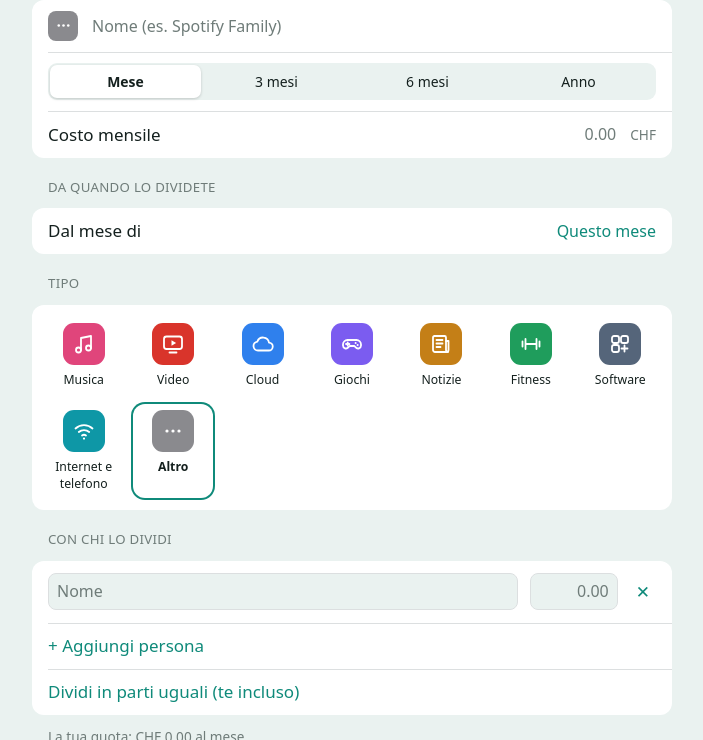
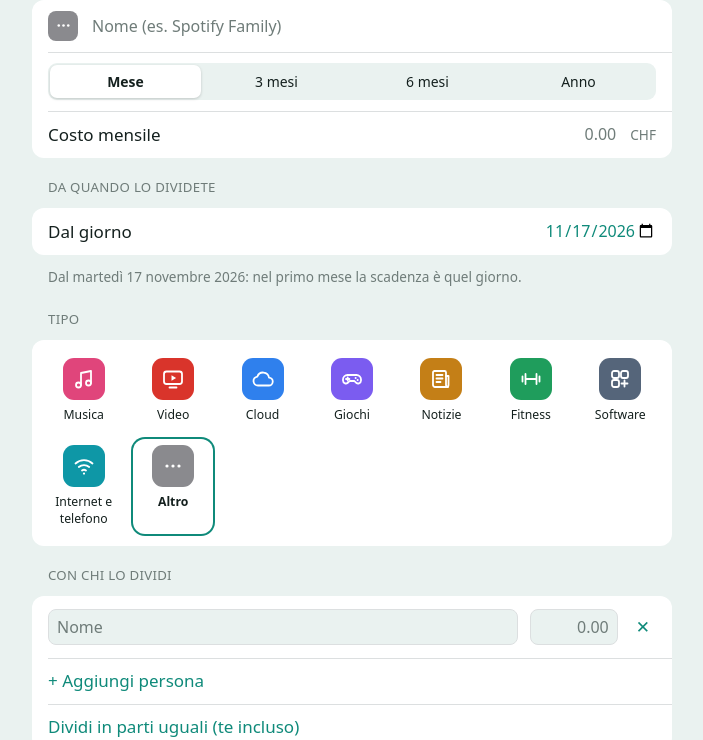
Before and after one commit to Patolorini/quote-abbonamenti-web, a plain HTML site: page index.html in a window 1280 px wide. Both pictures are taken after a click on the button "Aggiungi il primo abbonamento". Shown: the part 60-800 px from the top of the page, without its empty margins (288-991 px from the left). Drawn offline with Linux system fonts and the light colour scheme.

Commit message:
Inizio dell'abbonamento con giorno, mese e anno
Il campo "Da quando lo dividete" ora è una data completa: nel primo mese
la scadenza è il giorno scelto. Versione web 1.3 e APK Android 1.3.

Co-Authored-By: Claude Opus 5.5 <noreply@anthropic.com>
Claude-Session: https://claude.ai/code/session_01KVsszVKqred42xGUQ1RCeT

```diff
--- a/index.html
+++ b/index.html
@@ -802,8 +802,11 @@ function editSub(sub) {
   let catTouched = !isNew, eff = 0, delConfirm = false;
   // da quando lo dividete: mesi indietro rispetto a oggi (0 = questo mese)
   const monthsAgo = (dt) => (now().getFullYear() - dt.getFullYear()) * 12 + now().getMonth() - dt.getMonth();
-  const origStart = sub ? Math.max(0, monthsAgo(new Date(sub.createdAt || 0))) : 0;
-  let startAgo = isNew ? Math.max(0, Math.min(36, monthsAgo(new Date(view.y, view.m, 1)))) : Math.min(origStart, 36), pastPaid = true;
+  const origDate = sub ? startOfDay(new Date(sub.createdAt || 0)) : startOfDay(now());
+  const origStart = Math.max(0, monthsAgo(origDate));
+  // nuovo abbonamento mentre guardi un mese passato: parte dal 1° di quel mese
+  let startDate = isNew && monthsAgo(new Date(view.y, view.m, 1)) > 0 ? new Date(view.y, view.m, 1) : origDate, pastPaid = true;
+  const isoDay = (dt) => `${dt.getFullYear()}-${two(dt.getMonth() + 1)}-${two(dt.getDate())}`;
   if (sub && Object.keys(S.payments[k] || {}).some((x) => x.startsWith(sub.id + "|"))) eff = 1;
   const cleanMembers = () => d.members.map((x) => ({ name: x.name.trim(), share: round2(x.share) })).filter((x) => x.name && x.share > 0);
   const termsChanged = () => { if (isNew) return false; const a = JSON.stringify({ t: round2(cur.total), m: cur.members.map((x) => [personKey(x.name), round2(x.share)]) }); const b = JSON.stringify({ t: round2(d.total), m: cleanMembers().map((x) => [personKey(x.name), x.share]) }); return a !== b; };
@@ -828,19 +831,19 @@ function editSub(sub) {
       body.append(g1);
       // inizio
       body.append(el("div", "sechead", "Da quando lo dividete"));
-      const gs = el("div", "group"); const rs0 = el("div", "row"); rs0.append(el("span", "grow", "Dal mese di"));
-      const ss = el("select", "in"); ss.id = "fStart"; ss.setAttribute("aria-label", "Da quando lo dividete");
-      const maxAgo = Math.max(36, origStart);
-      for (let a = 0; a <= maxAgo; a++) { if (a > 36 && a !== origStart) continue; const dd = new Date(now().getFullYear(), now().getMonth() - a, 1); ss.append(new Option(a === 0 ? "Questo mese" : a === 1 ? `Mese scorso (${MONTHS[dd.getMonth()]})` : `${cap(MONTHS[dd.getMonth()])} ${dd.getFullYear()}`, a)); }
-      ss.value = startAgo; ss.addEventListener("change", () => { startAgo = +ss.value; draw(); });
-      rs0.append(ss); gs.append(rs0);
-      const newPast = startAgo > (isNew ? 0 : origStart) ? startAgo - (isNew ? 0 : origStart) : 0;
+      const gs = el("div", "group"); const rs0 = el("div", "row"); const ls0 = el("label", "grow", "Dal giorno"); ls0.htmlFor = "fStart";
+      const ss = el("input", "in link"); ss.type = "date"; ss.id = "fStart"; ss.value = isoDay(startDate);
+      ss.addEventListener("change", () => { if (!ss.value) { ss.value = isoDay(startDate); return; } const [yy, mm, dd] = ss.value.split("-").map(Number); startDate = new Date(yy, mm - 1, dd); draw(); });
+      rs0.append(ls0, ss); gs.append(rs0);
+      const startAgo = Math.max(0, monthsAgo(startDate));
+      const newPast = Math.max(0, startAgo - (isNew ? 0 : origStart));
       if (newPast) {
         const rp = el("div", "row"); const lp = el("label", "grow", newPast === 1 ? "Il mese scorso è già stato pagato" : `I ${newPast} mesi passati sono già stati pagati`); lp.htmlFor = "swPastPaid";
         const sp = el("input", "switch"); sp.type = "checkbox"; sp.id = "swPastPaid"; sp.checked = pastPaid;
         sp.addEventListener("change", () => { pastPaid = sp.checked; draw(); }); rp.append(lp, sp); gs.append(rp);
       }
       body.append(gs);
+      body.append(el("div", "secfoot", `Dal ${fmtDate(startDate)}` + (startDate.getDate() > 1 ? ": nel primo mese la scadenza è quel giorno." : ".")));
       if (newPast) body.append(el("div", "secfoot", pastPaid ? "I mesi passati vengono segnati come pagati: li trovi con ‹ in Questo mese e puoi togliere la spunta a chi non ha pagato." : "I mesi passati restano da pagare: in Questo mese, con ‹, vedi chi è in ritardo."));
       if (d.cycle > 1) {
         body.append(el("div", "sechead", "Rinnovo"));
@@ -951,8 +954,8 @@ function editSub(sub) {
     const members = cleanMembers();
     if (!d.name.trim() || !(d.total > 0) || dup()) return false;
     const out = { ...d, name: d.name.trim(), total: round2(d.total), members };
-    const startDate = new Date(now().getFullYear(), now().getMonth() - startAgo, 1);
-    if (isNew ? startAgo > 0 : startAgo !== origStart) out.createdAt = startDate.toISOString();
+    const startAgo = Math.max(0, monthsAgo(startDate));
+    if (startDate.getTime() !== origDate.getTime()) out.createdAt = startDate.toISOString();
     const markFrom = startAgo, markTo = isNew ? 0 : origStart; // mesi aggiunti: da startAgo a markTo (escluso)
     if (!isNew && termsChanged()) {
       const hist = (sub.history || []).slice();
@@ -972,7 +975,7 @@ function editSub(sub) {
         }
       }
     }
-    save(); toast(isNew ? (startAgo ? `Abbonamento aggiunto da ${MONTHS[startDate.getMonth()]} ${startDate.getFullYear()}` : "Abbonamento aggiunto") : "Salvato");
+    save(); toast(isNew ? (startAgo ? `Abbonamento aggiunto dal ${fmtDate(startDate)}` : "Abbonamento aggiunto") : "Salvato");
   });
 }
 
@@ -1301,7 +1304,7 @@ function renderSettings(v) {
   let wipe = false; const r9 = el("div", "row tap"), l9 = el("span", "grow danger", "Cancella tutti i dati"); r9.append(l9);
   r9.addEventListener("click", () => { if (!wipe) { wipe = true; l9.textContent = "Tocca di nuovo per cancellare tutto"; return; } const keep = S.settings; S = DEFAULT(); S.settings = keep; save(); render(); toast("Dati cancellati"); });
   g8.append(r9);
-  v.append(g8, el("div", "secfoot", A ? "Quote Abbonamenti per Android · versione 1.0" : "Quote Abbonamenti · versione web 1.2 · funziona anche senza internet · schermo " + Math.round(Math.max(screen.width, screen.height)) + "/" + window.innerHeight + "/" + document.documentElement.clientHeight));
+  v.append(g8, el("div", "secfoot", A ? "Quote Abbonamenti per Android · versione 1.0" : "Quote Abbonamenti · versione web 1.3 · funziona anche senza internet · schermo " + Math.round(Math.max(screen.width, screen.height)) + "/" + window.innerHeight + "/" + document.documentElement.clientHeight));
 }
 function paymentsCSV() {
   const names = Object.fromEntries(S.subs.map((s) => [s.id, s.name]));
--- a/sw.js
+++ b/sw.js
@@ -1,5 +1,5 @@
 // Tiene l'app disponibile anche senza internet. Cambia VERSION a ogni aggiornamento.
-const VERSION = "quote-v6";
+const VERSION = "quote-v7";
 const FILES = ["./", "./index.html", "./manifest.webmanifest", "./icons/apple-touch-icon.png", "./icons/icon-192.png", "./icons/icon-512.png"];
 
 self.addEventListener("install", (e) => {
```
Also changed, not shown: 1 other file.
